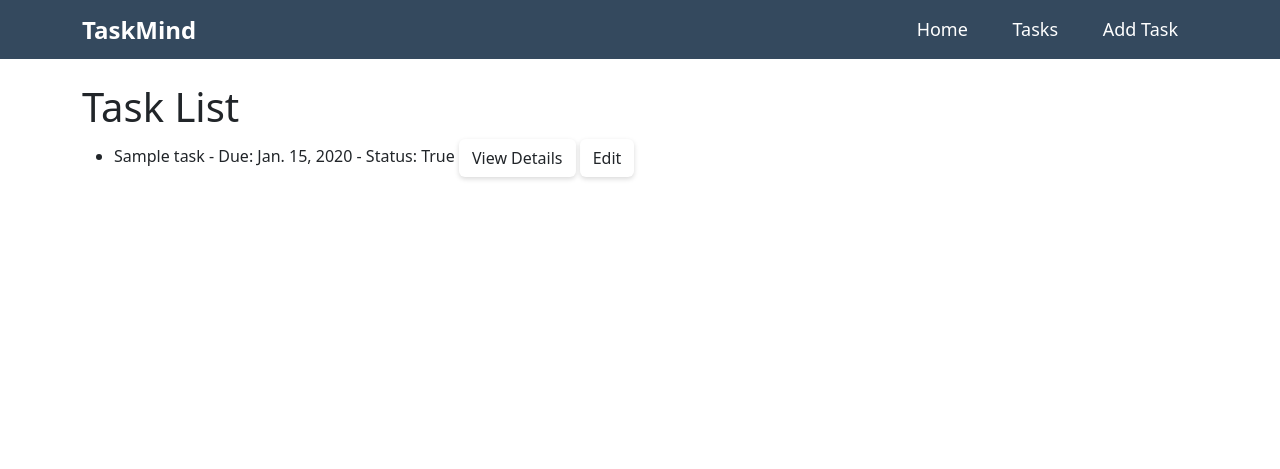
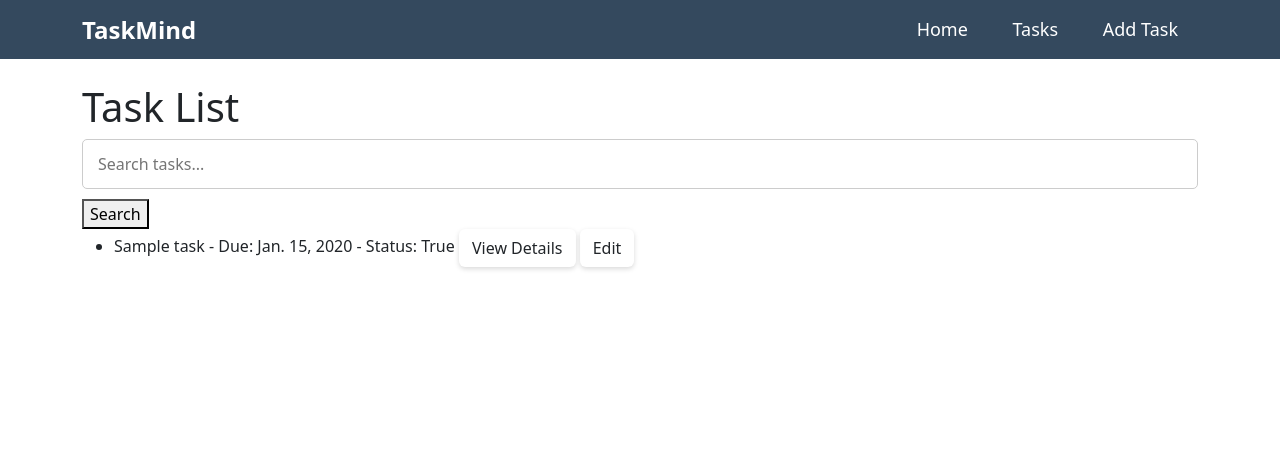
Before and after one commit to yugratna19/TaskMind, a Django app: page /tasks/ in a window 1280 px wide. Shown: the top 469 px of the page. Run offline with Django 3.2, Linux system fonts and the light colour scheme; tables that the repository leaves empty hold one stand-in row (values such as "Sample post").

Commit message:
Add search bar in tasks list page

```diff
--- a/app/templates/tasks.html
+++ b/app/templates/tasks.html
@@ -2,6 +2,13 @@
 
 {% block content %}
 <h1>Task List</h1>
+
+<!-- Search Bar Form -->
+<form method="GET" action="{% url 'task_list' %}">
+    <input type="text" name="search" placeholder="Search tasks..." value="{{ request.GET.search }}">
+    <button type="submit">Search</button>
+</form>
+
 <ul>
     {% for task in tasks %}
         <li>
@@ -9,6 +16,8 @@
             <a href="{% url 'task_details' task.id %}" class="btn">View Details</a>
             <a href="{% url 'edit_task' task.id %}" class="btn">Edit</a>
         </li>
+    {% empty %}
+        <li>No tasks found.</li>
     {% endfor %}
 </ul>
 {% endblock %}
--- a/app/views.py
+++ b/app/views.py
@@ -7,7 +7,12 @@ def home(request):
     return render(request, 'home.html')
 
 def task_list (request):
-    tasks = Task.objects.all()
+    search_query =  request.GET.get('search','')
+
+    if search_query:
+        tasks = Task.objects.filter(title__icontains=search_query)
+    else:
+        tasks = Task.objects.all()
     return render(request, 'tasks.html', {'tasks': tasks})
 
 def add_task(request):
```
